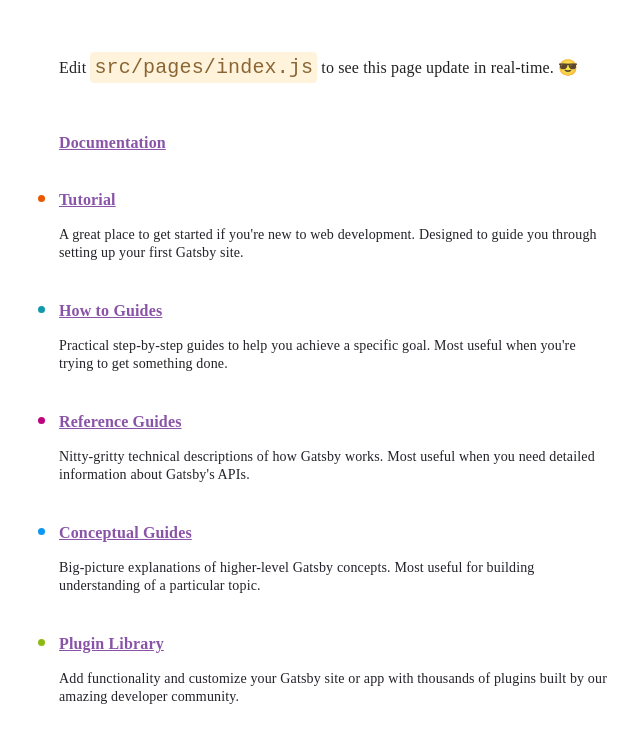
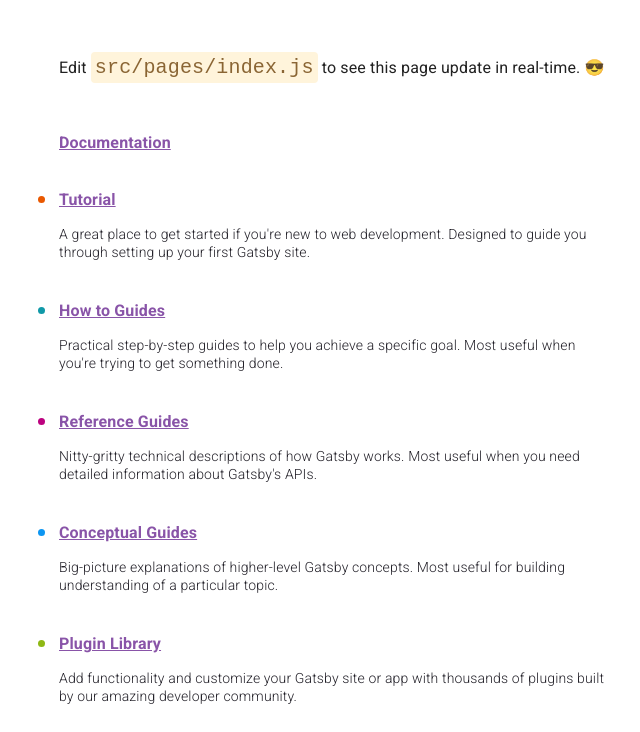
Before and after one commit to phyrisrose/petrushka, a Gatsby site: page / in a window 1280 px wide. Shown: the part 155-887 px from the top of the page, without its empty margins (305-945 px from the left). Built offline with nearby package versions, Linux system fonts and the light colour scheme; Gatsby itself is replaced by a stand-in of ours.

Commit message:
yay Roboto

```diff
--- a/src/components/layout.js
+++ b/src/components/layout.js
@@ -10,7 +10,6 @@
   margin: 0 auto;
   max-width: 650px;
   padding: 0 1rem;
-  font-family: "Roboto, sans-serif, serif";
 `;
 
 /**
```
